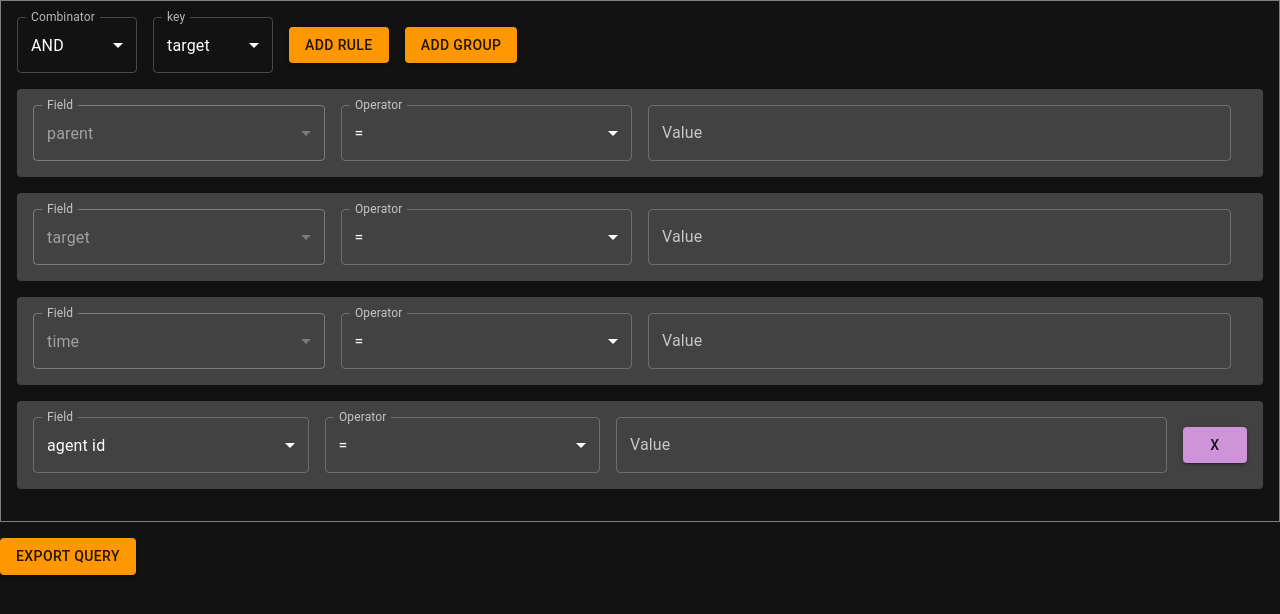
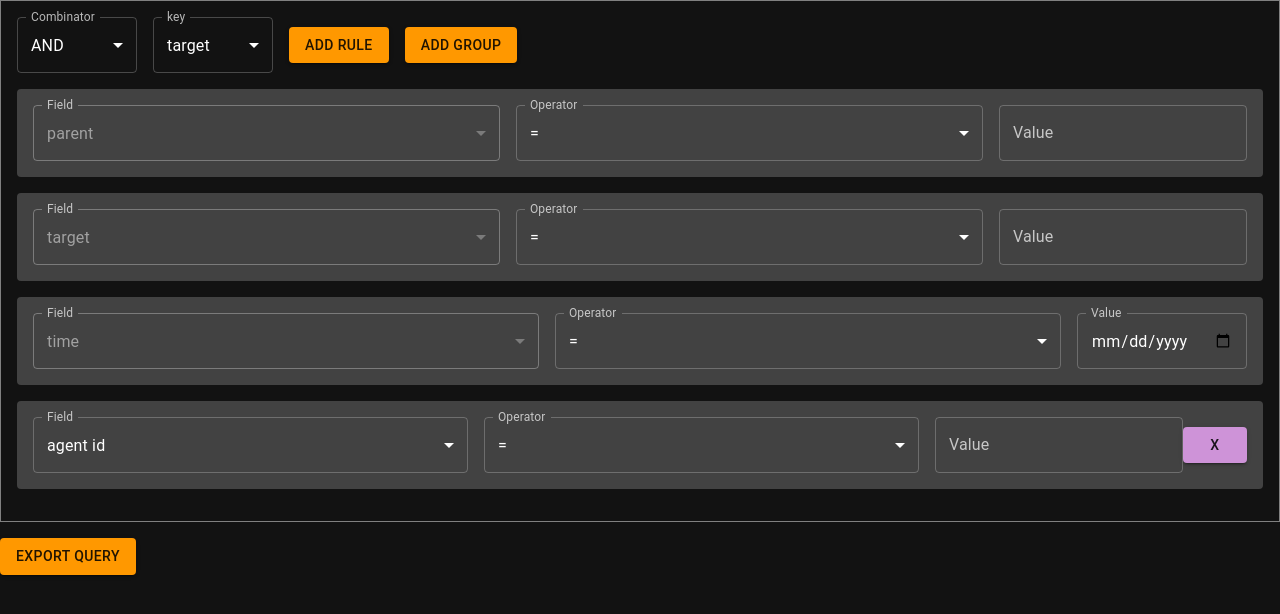
Before and after one commit to nasrin-jafari/query-builder, a React (Create React App) app: page / in a window 1280 px wide. Shown: the top 614 px of the page. Built offline with nearby package versions, Linux system fonts and the light colour scheme.

Commit message:
update : dataType for values

```diff
--- a/src/QueryBuilder.jsx
+++ b/src/QueryBuilder.jsx
@@ -6,12 +6,12 @@ import * as yup from "yup";
 import Group from "./Group";
 
 const fieldOptions = [
-  { label: "parent", value: "parent" },
-  { label: "target", value: "target" },
-  { label: "time", value: "time" },
-  { label: "agent id", value: "agentId" },
-  { label: "server id", value: "serverId" },
-  { label: "score", value: "score" },
+  { label: "parent", value: "parent", dataType: "text" },
+  { label: "target", value: "target", dataType: "text" },
+  { label: "time", value: "time", dataType: "date" },
+  { label: "agent id", value: "agentId", dataType: "text" },
+  { label: "server id", value: "serverId", dataType: "text" },
+  { label: "score", value: "score", dataType: "number" },
 ];
 
 const ruleSchema = yup.object().shape({
--- a/src/Rule.jsx
+++ b/src/Rule.jsx
@@ -7,18 +7,83 @@ import {
   Button,
   Box,
   FormHelperText,
+  Checkbox,
+  FormControlLabel,
 } from "@mui/material";
 import { Controller, useFormContext } from "react-hook-form";
-
 const Rule = ({
   name,
   fieldOptions,
   errors,
+  handleFieldChange,
+  disableDelete,
   remove,
-  disableDelete,
-  handleFieldChange,
 }) => {
-  const { control } = useFormContext();
+  const { control, watch } = useFormContext();
+
+  // Determine the input type based on dataType
+  const renderInputField = (field, dataType, error) => {
+    console.log(field);
+
+    switch (dataType) {
+      case "number":
+        return (
+          <TextField
+            {...field}
+            type="number"
+            label="Value"
+            variant="outlined"
+            error={!!error}
+            helperText={error ? error.message : null}
+          />
+        );
+      case "checkbox":
+        return (
+          <FormControlLabel
+            control={
+              <Checkbox
+                {...field}
+                checked={field.value}
+                onChange={(e) => field.onChange(e.target.checked)}
+              />
+            }
+            label="Value"
+          />
+        );
+      case "date":
+        // Assuming you want a date input (requires additional setup with a date library like @mui/x-date-pickers)
+        return (
+          <TextField
+            {...field}
+            type="date"
+            label="Value"
+            InputLabelProps={{
+              shrink: true,
+            }}
+            variant="outlined"
+            error={!!error}
+            helperText={error ? error.message : null}
+          />
+        );
+      default:
+        return (
+          <TextField
+            {...field}
+            type="text"
+            label="Value"
+            variant="outlined"
+            error={!!error}
+            helperText={error ? error.message : null}
+          />
+        );
+    }
+  };
+
+  // Get current field data to determine the appropriate input type
+  const currentField = watch(`${name}.field`);
+  const currentFieldData =
+    fieldOptions.find((option) => option.value === currentField) || {};
+
   return (
     <Box
       sx={{
@@ -86,16 +151,9 @@ const Rule = ({
         name={`${name}.value`}
         control={control}
         defaultValue=""
-        render={({ field, fieldState: { error } }) => (
-          <TextField
-            {...field}
-            label="Value"
-            variant="outlined"
-            sx={{ flex: 2, mr: 2 }}
-            error={!!error}
-            helperText={error ? error.message : null}
-          />
-        )}
+        render={({ field, fieldState: { error } }) =>
+          renderInputField(field, currentFieldData.dataType, error)
+        }
       />
       {!disableDelete && (
         <Button onClick={remove} variant="contained" color="secondary">
```
